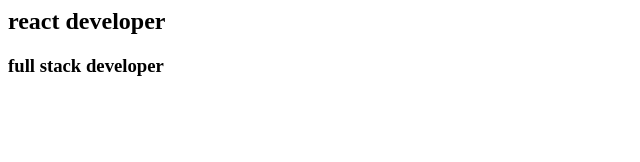
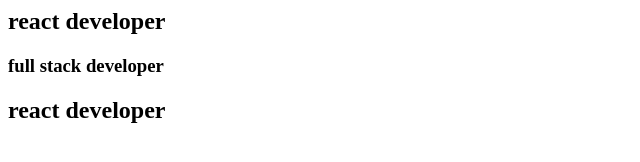
Before and after one commit to Suriya50/demo_practice, a plain HTML site: page index.html in a window 1280 px wide. Shown: the whole page, without its empty margins (0-640 px from the left). Drawn offline with Linux system fonts and the light colour scheme.

Commit message:
Update index.html
ranjith push

```diff
--- a/index.html
+++ b/index.html
@@ -7,5 +7,6 @@
 <body>
     <h2>react developer </h2>
     <h3>full stack developer </h3>
+    <h2>react developer</h2>
 </body>
 </html>
```
